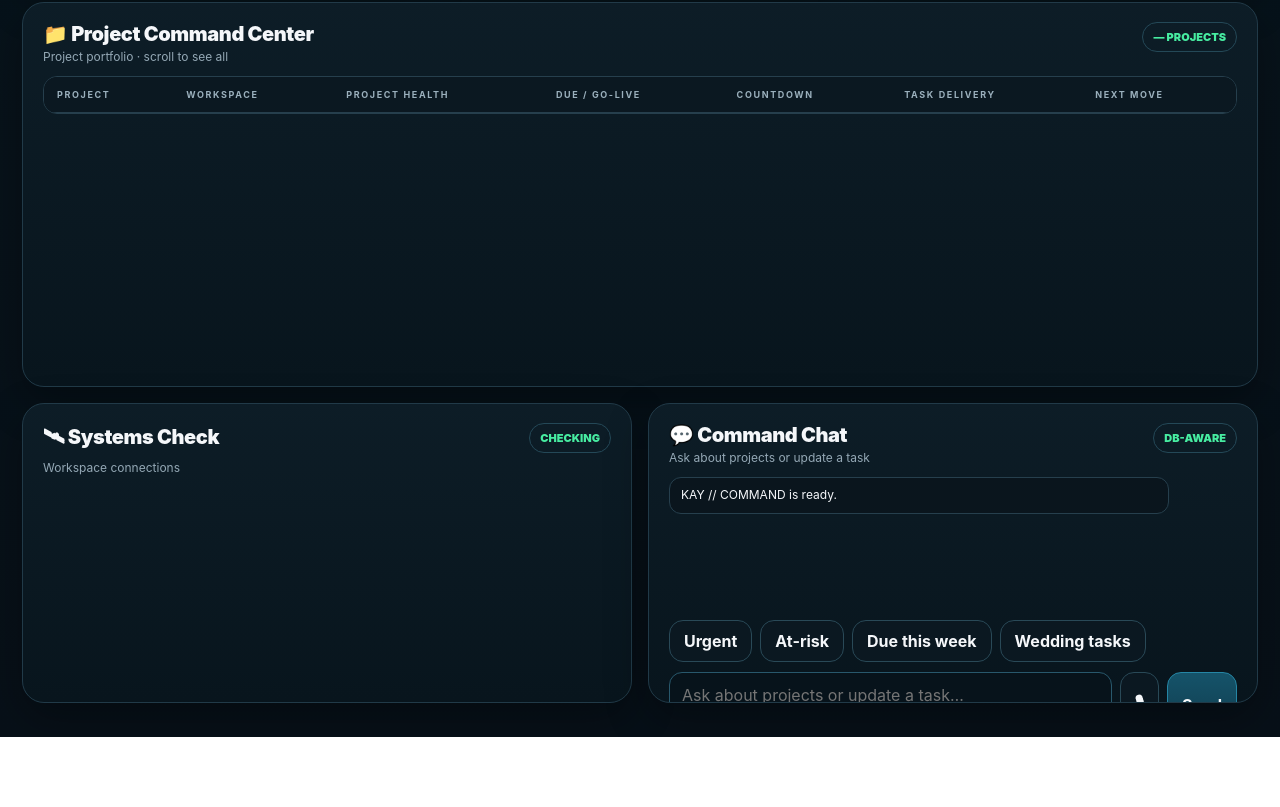
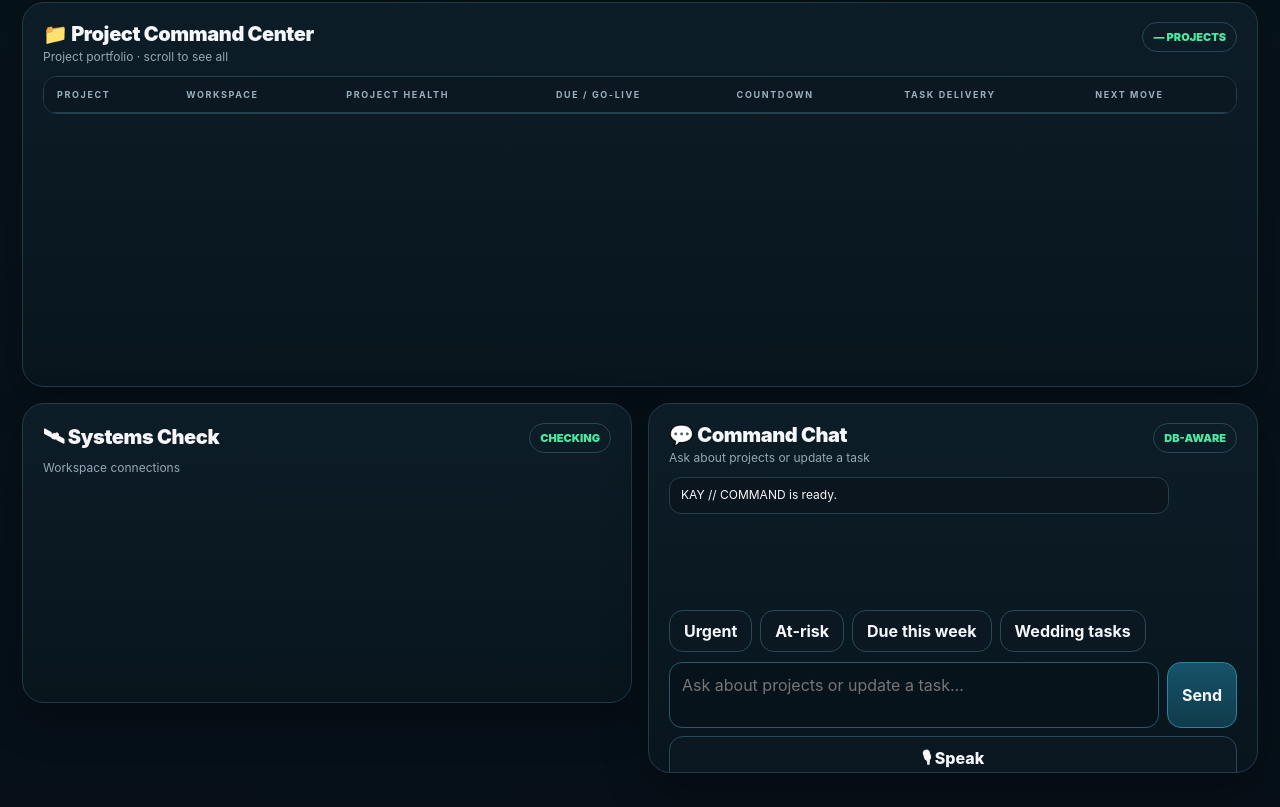
Before and after one commit to kaiastrickland-rgb/kay-command, a website: page index.html in a window 1280 px wide. Shown: the part 1075-1882 px from the top of the page. Before the commit the page ends 1812 px from the top, so only its background shows below. Drawn offline with Linux system fonts and the light colour scheme; a script that the page names is missing.

Commit message:
Add files via upload

```diff
--- a/index.html
+++ b/index.html
@@ -93,6 +93,46 @@ tr:last-child td{border-bottom:0}
 .bubble.user{align-self:flex-end;background:#103443}
 .chatCompose{display:grid;grid-template-columns:1fr auto auto;gap:8px;padding:10px 20px 18px}
 .chatCompose textarea{min-height:54px;max-height:80px;resize:none;border:1px solid #28586c;border-radius:13px;background:#07131b;color:white;padding:12px}
+
+
+.commandChatCard{
+  height:370px !important;
+  min-height:370px;
+  overflow:hidden;
+}
+.commandChatCard .chatLog{
+  height:125px;
+  min-height:125px;
+  overflow:auto;
+}
+.commandChatCard .chatQuick{
+  flex:0 0 auto;
+}
+.commandChatCard .chatCompose{
+  display:grid;
+  grid-template-columns:1fr auto;
+  gap:8px;
+  padding:10px 20px 18px;
+}
+.commandChatCard .chatCompose textarea{
+  min-height:58px;
+  max-height:82px;
+}
+.commandChatCard .speakFull{
+  grid-column:1/-1;
+  width:100%;
+  min-height:42px;
+  font-weight:850;
+}
+@media(max-width:700px){
+  .commandChatCard{
+    height:395px !important;
+    min-height:395px;
+  }
+  .commandChatCard .chatLog{
+    height:135px;
+  }
+}
 
 .taskEditGrid{display:grid;grid-template-columns:1fr 1fr;gap:10px;margin:12px 0}
 .taskEditGrid label{font-size:11px;color:var(--muted);display:block}
@@ -258,7 +298,7 @@ tr:last-child td{border-bottom:0}
       <div id="systemGrid" class="systemGrid"></div>
     </section>
 
-    <section class="card lower">
+    <section class="card lower commandChatCard">
       <div class="cardHeader"><div><div class="cardTitle">💬 Command Chat</div><div class="cardSub">Ask about projects or update a task</div></div><span class="badge">DB-AWARE</span></div>
       <div id="chatLog" class="chatLog"><div class="bubble">KAY // COMMAND is ready.</div></div>
       <div class="chatQuick" style="display:flex;gap:8px;flex-wrap:wrap;padding:8px 20px 0">
@@ -267,7 +307,11 @@ tr:last-child td{border-bottom:0}
         <button class="btn quickBtn" data-q="due this week">Due this week</button>
         <button class="btn quickBtn" data-q="wedding tasks">Wedding tasks</button>
       </div>
-      <div class="chatCompose"><textarea id="chatInput" placeholder="Ask about projects or update a task…"></textarea><button id="speakBtn" class="btn">🎙</button><button id="sendBtn" class="btn primary send">Send</button></div>
+      <div class="chatCompose">
+        <textarea id="chatInput" placeholder="Ask about projects or update a task…"></textarea>
+        <button id="sendBtn" class="btn primary send">Send</button>
+        <button id="speakBtn" class="btn speakFull">🎙 Speak</button>
+      </div>
     </section>
   </main>
 </div>
@@ -278,9 +322,9 @@ tr:last-child td{border-bottom:0}
   <div id="taskMeta" class="modalMeta"></div>
   <div id="taskDetails" class="modalDetails"></div>
   <div class="modalActions">
-    <button id="saveLaterBtn" class="btn">Save for later</button>
-    <button id="completeBtn" class="btn primary">Mark complete</button>
-    <button id="updateTaskBtn" class="btn">Update task</button>
+    <button id="saveLaterBtn" class="btn">🗓 Save for later</button>
+    <button id="completeBtn" class="btn primary">✓ Mark complete</button>
+    <button id="updateTaskBtn" class="btn">✏️ Update task</button>
     <button id="deleteBtn" class="btn danger">Delete / remove from list</button>
   </div>
  </div>
```
